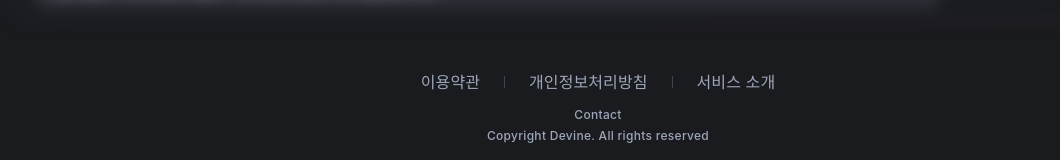
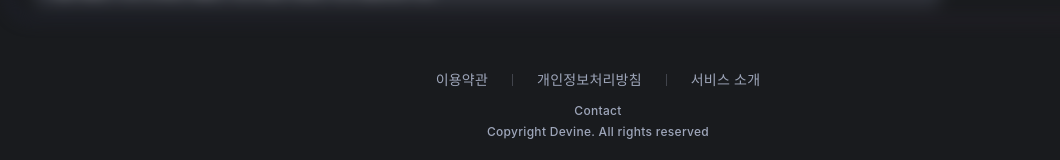
Before and after one commit to DeVine-2025/DeVine_FrontEnd, a React (Vite) app: page / in a window 1280 px wide. Shown: the part 1131-1291 px from the top of the page, without its empty margins (42-1102 px from the left). Built offline with nearby package versions, Linux system fonts and the light colour scheme; a web font is replaced by a local one.

Commit message:
fix:푸터 크기 축소조정

```diff
--- a/src/shared/layouts/footer.tsx
+++ b/src/shared/layouts/footer.tsx
@@ -6,21 +6,21 @@ const Footer = () => {
         <div className="flex-items-center gap-[2.4rem] mb-[0.8rem]">
           <button
             type="button"
-            className="Body1 text-[var(--ui-600)] hover:text-[var(--ui-800)] transition-colors"
+            className="Label1 text-[var(--ui-600)] hover:text-[var(--ui-800)] transition-colors"
           >
             이용약관
           </button>
           <div className="h-[1.2rem] w-[1px] bg-[var(--ui-600)] opacity-30" />
           <button
             type="button"
-            className="Body1 text-[var(--ui-600)] hover:text-[var(--ui-800)] transition-colors"
+            className="Label1 text-[var(--ui-600)] hover:text-[var(--ui-800)] transition-colors"
           >
             개인정보처리방침
           </button>
           <div className="h-[1.2rem] w-[1px] bg-[var(--ui-600)] opacity-30" />
           <button
             type="button"
-            className="Body1 text-[var(--ui-600)] hover:text-[var(--ui-800)] transition-colors"
+            className="Label1 text-[var(--ui-600)] hover:text-[var(--ui-800)] transition-colors"
           >
             서비스 소개
           </button>
@@ -28,8 +28,8 @@ const Footer = () => {
 
         {/* 하단: Contact, Copyright */}
         <div className="flex-col-center gap-[0.5rem]">
-          <p className="Caption1 text-[var(--ui-600)] font-medium">Contact</p>
-          <p className="Caption1 text-[var(--ui-600)] font-medium text-center">
+          <p className="Caption1 text-[11px] text-[var(--ui-600)] font-medium">Contact</p>
+          <p className="Caption1 text-[11px] text-[var(--ui-600)] font-medium text-center">
             Copyright Devine. All rights reserved
           </p>
         </div>
```
